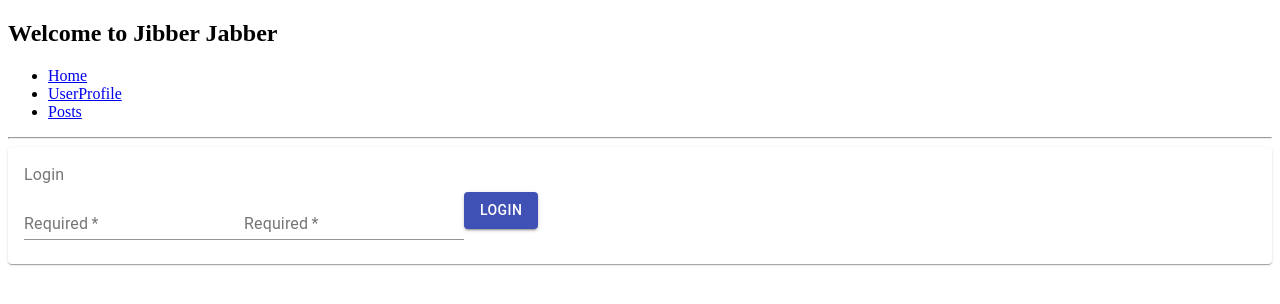
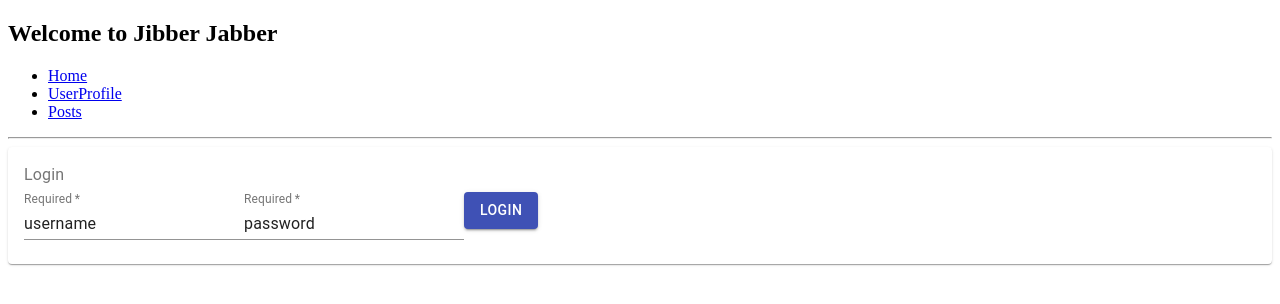
Before and after one commit to sofiasdz/jibber-jabber-ui, a React (Create React App) app: page / in a window 1280 px wide. Shown: the top 304 px of the page. Built offline with nearby package versions, Linux system fonts and the light colour scheme.

Commit message:
Login works

```diff
--- a/src/Api/UserApi.ts
+++ b/src/Api/UserApi.ts
@@ -1,10 +1,10 @@
 import {API_BASE_URL} from "../Constants/Constants";
 import {request} from "./API";
 
-export function loginUser(email: string, password: string): Promise<any> {
+export function loginUser(username: string, password: string): Promise<any> {
     return request({
-        url: API_BASE_URL + "/login",
+        url: "/login",
         method: 'POST',
-        body: JSON.stringify({'email': email, 'password': password })
+        body: JSON.stringify({'username': username, 'password': password })
     });
 }
--- a/src/components/Home/Login.tsx
+++ b/src/components/Home/Login.tsx
@@ -6,16 +6,18 @@ import CardActions from '@material-ui/core/CardActions';
 import CardContent from '@material-ui/core/CardContent';
 import Typography from '@material-ui/core/Typography';
 import {RouteComponentProps} from 'react-router-dom';
-import React, {Component} from 'react'
+import React, {Component, useState} from 'react'
 import {loginUser} from "../../Api/UserApi";
 
 export type Props = RouteComponentProps<any> & {}
+
 
 export type State = {
     errorMessage: string,
     successMessage: string,
     username:string,
     password:string,
+
 }
 
 const useStyles = makeStyles((theme) => ({
@@ -32,19 +34,13 @@ const useStyles = makeStyles((theme) => ({
 
 
 
-class Login extends Component<Props, State>{
+function Login(){
+    const [password, setPassword] = useState("password");
+    const [username, setUsername] = useState("username");
 
 
-    constructor(props: Props) {
-        super(props);
-        this.state = {
-            errorMessage: '',
-            successMessage: '',
-            username:'',
-            password:''
-        }
-    }
-render() {
+
+
     return (
         <Card >
             <CardContent>
@@ -53,9 +49,9 @@ render() {
                 </Typography>
                 <form  noValidate autoComplete="off">
                     <div>
-                        <TextField required id="standard-required" label="Required"  defaultValue="Username" value={this.state.username}/>
-                        <TextField required id="standard-required" label="Required"  defaultValue="Password" value={this.state.password}/>
-                        <Button variant="contained" color="primary" onClick={()=>this.handleLogin(this.state.username,this.state.password)}>
+                        <TextField required id="standard-required" label="Required"  value={username} onChange={e => setUsername(e.target.value)}/>
+                        <TextField required id="standard-required" label="Required"  value={password} onChange={e => setPassword(e.target.value)} />
+                        <Button variant="contained" color="primary" onClick={()=>handleLogin(username,password)}>
                             Login
                         </Button>
                     </div>
@@ -64,20 +60,23 @@ render() {
             </CardContent>
         </Card>
     );
-}
 
- handleLogin=(username:string,password:string)=>{
+
+
+
+    function  handleLogin(username:string,password:string) {
         loginUser(username, password)
             .then((res) => {
-             this.setState({errorMessage: '', successMessage: 'User successfully logged in'});
-             localStorage.setItem('token', res.token);
-             this.props.history.push('/');
+               console.log(res)
             })
             .catch((err) => {
                 if (err.status === 401|| err.status===404)
-                 this.setState({successMessage: '', errorMessage: 'Invalid Credentials'});
-             else this.setState({successMessage: '', errorMessage: 'An error occurred logging into Trendz!'});
+                    console.log(err)
+
             })
     }
 }
+
+
+
 export default Login
```
Lines whose indentation alone changed are shown as unchanged.
